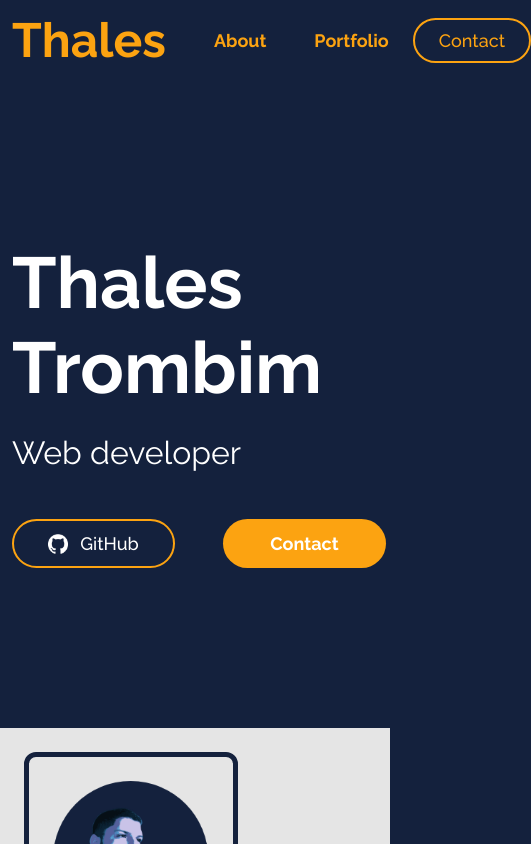
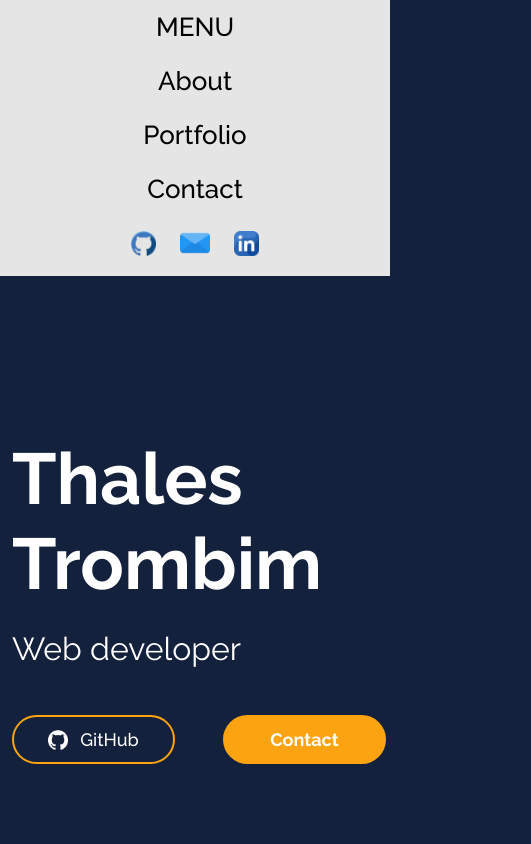
Before and after one commit to ThalesTrombim/Portfolio, a Next.js app: page / in a window 390 px wide. Shown: the top 844 px of the page, 531 px wide, since content can reach past the window. Built offline with nearby package versions, Linux system fonts and the light colour scheme.

Commit message:
mobile: navbar responsivo

```diff
--- a/src/components/Navbar/index.jsx
+++ b/src/components/Navbar/index.jsx
@@ -1,6 +1,6 @@
 import Link from 'next/link';
 import Image from 'next/image';
-import { useContext } from 'react';
+import { useContext, useState } from 'react';
 
 import style from './style.module.scss';
 import { Button } from '../Button';
@@ -8,13 +8,15 @@ import { ThemeContext } from '../../contexts/ThemeContext';
 
 function Navbar () {
     const { theme, handleTheme } = useContext(ThemeContext);
+    const [ mobileMenu, setMobileMenu ] = useState(true);
+
     let widthHeight = 40;
     if(theme === 'light'){
         widthHeight = 30;
     }
     return (
         <div className={`${style.bgContainer} ${style[theme]}`}>
-            <header className={style.container}>
+            <header className={style.containerDesktop}>
                 <div className={style.navLeft}>
                     <Link  href={'/'} passHref>
                         <a className={style.logo}>
@@ -44,6 +46,75 @@ function Navbar () {
                     </Button>
                 </div>
             </header>
+            <header className={style.containerMobile}>
+                {
+                    !mobileMenu ? (
+                        <>
+                            <div className={style.navLeft}>
+                                <Link  href={'/'} passHref>
+                                    <a className={style.logo}>
+                                        Thales
+                                    </a>
+                                </Link>
+                            </div>
+
+                            <div className={style.navRight}>
+                                <div onClick={() => handleTheme()} className={style.toggleImg}>
+                                    <Image src={`/icons/${theme}.png`} width={widthHeight} height={widthHeight} />
+                                </div>
+
+                                <div onClick={() => handleTheme()} className={style.toggleImg}>
+                                    <Image src={`/icons/burguer.png`} width={35} height={35} />
+                                </div>
+                                {/* <Button link={'/contact'} mode={'link'}>
+                                    Contact
+                                </Button> */}
+                            </div>
+                        </>
+                    ) : (
+                        <>
+                            <div className={style.menuMobile}>
+                                {/* <Link  href={'/'} passHref>
+                                    <a className={style.logo}>
+
+                                    </a>
+                                </Link> */}
+                                <span>MENU</span>
+
+                                <Link  href={'/'} passHref>
+                                    <a className={style.menuMobileLink}>
+                                        About
+                                    </a>
+                                </Link>
+
+                                <Link  href={'/portfolio'} passHref>
+                                    <a className={style.menuMobileLink}>
+                                        Portfolio
+                                    </a>
+                                </Link>
+
+                                <Link  href={'/contact'} passHref>
+                                    <a className={style.menuMobileLink}>
+                                        Contact
+                                    </a>
+                                </Link>
+
+                                <div className={style.iconsMenuMobile}>
+                                    <a href="https://github.com/ThalesTrombim" target={'_blank'}>
+                                        <Image src={`/icons/github.png`} width={25} height={25} />
+                                    </a>
+                                    <a href="mailto:thalestr@outlook.com" target={'_blank'}>
+                                        <Image src={`/icons/email.png`} width={30} height={30} />
+                                    </a>
+                                    <a href="https://www.linkedin.com/in/thales-trombim/" target={'_blank'}>
+                                        <Image src={`/icons/linkedin.png`} width={25} height={25} />
+                                    </a>
+                                </div>
+                            </div>
+                        </>
+                    )
+                }
+            </header>
         </div>
     )
 }
--- a/src/components/Navbar/style.module.scss
+++ b/src/components/Navbar/style.module.scss
@@ -1,9 +1,6 @@
 @import '../../styles/config.module.scss';
 
-// .bgContainer {
-
-// }
-.container {
+.containerDesktop {
     max-width: 1136px;
     margin: auto;
 
@@ -11,6 +8,11 @@
     padding: 12px;
     justify-content: space-between;
 }
+
+.containerMobile{
+    display: none;
+}
+
 .navLeft {
     display: flex;
     align-items: center;
@@ -51,11 +53,41 @@
     background: var(--light-gray);
 }
 
-// @media (max-width: $medium) {
-//     .container {
-//         background: red;
-//     }
-//     .logo {
-//         @ex
-//     }
-// }
+@media (max-width: $medium) {
+    .containerDesktop {
+        display: none;
+    }
+    .containerMobile {
+        display: flex;
+        width: 100%;
+        justify-content: space-between;
+
+        .navLeft {
+            padding-left: 12px;
+        }
+    }
+
+    .menuMobile {
+        background: var(--light-gray);
+        display: flex;
+        width: 100%;
+        flex-direction: column;
+        align-items: center;
+        color: var(--black);
+        padding: 12px;
+        gap: 24px;
+        font-size: 26px;
+        font-weight: 500;
+
+        .menuMobileLink {
+            text-decoration: none;
+            color: inherit;
+        }
+
+        .iconsMenuMobile {
+            display: flex;
+            align-items: center;
+            gap: 24px;
+        }
+    }
+}
```
Also changed, not shown: public/icons/burguer.png (added).
